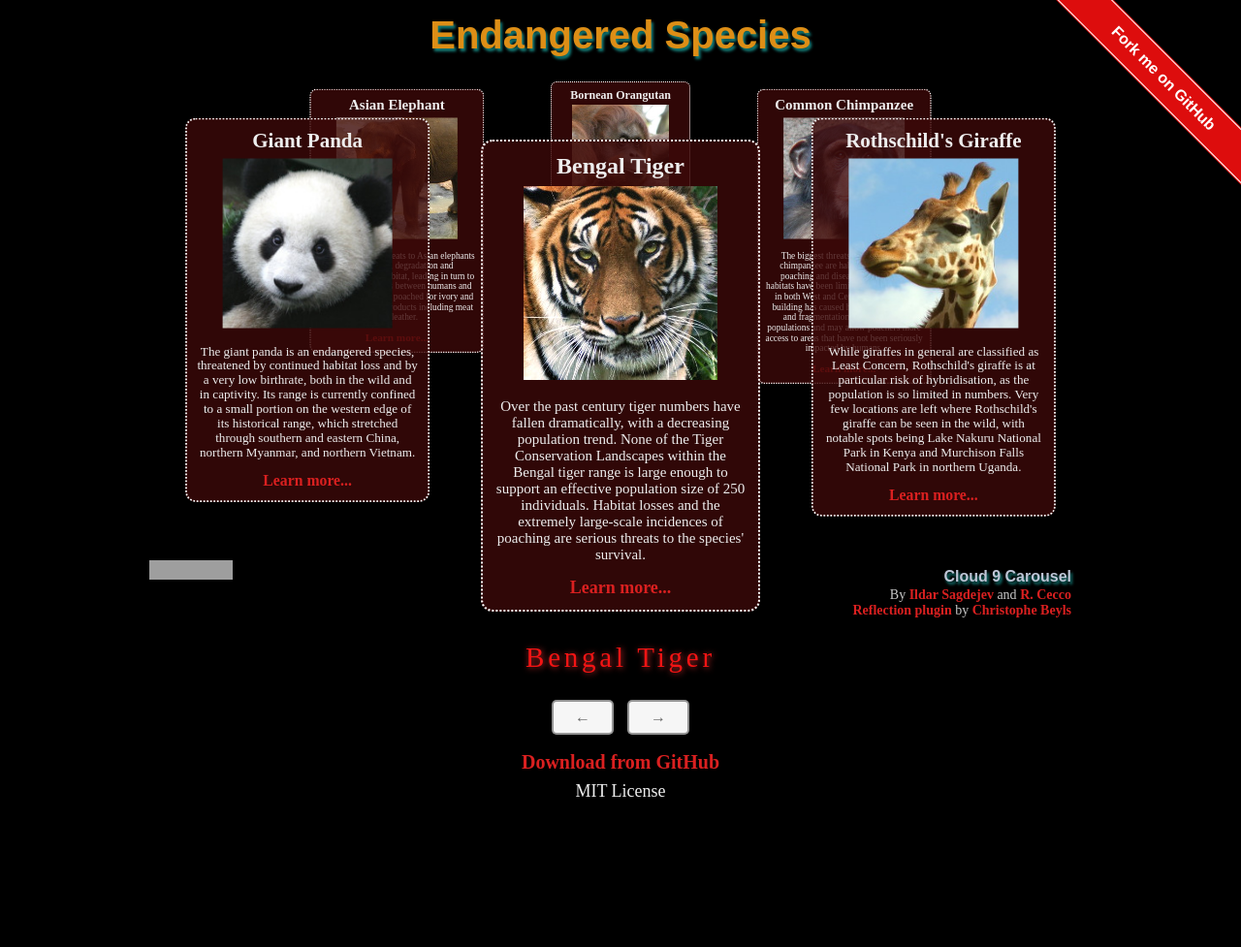
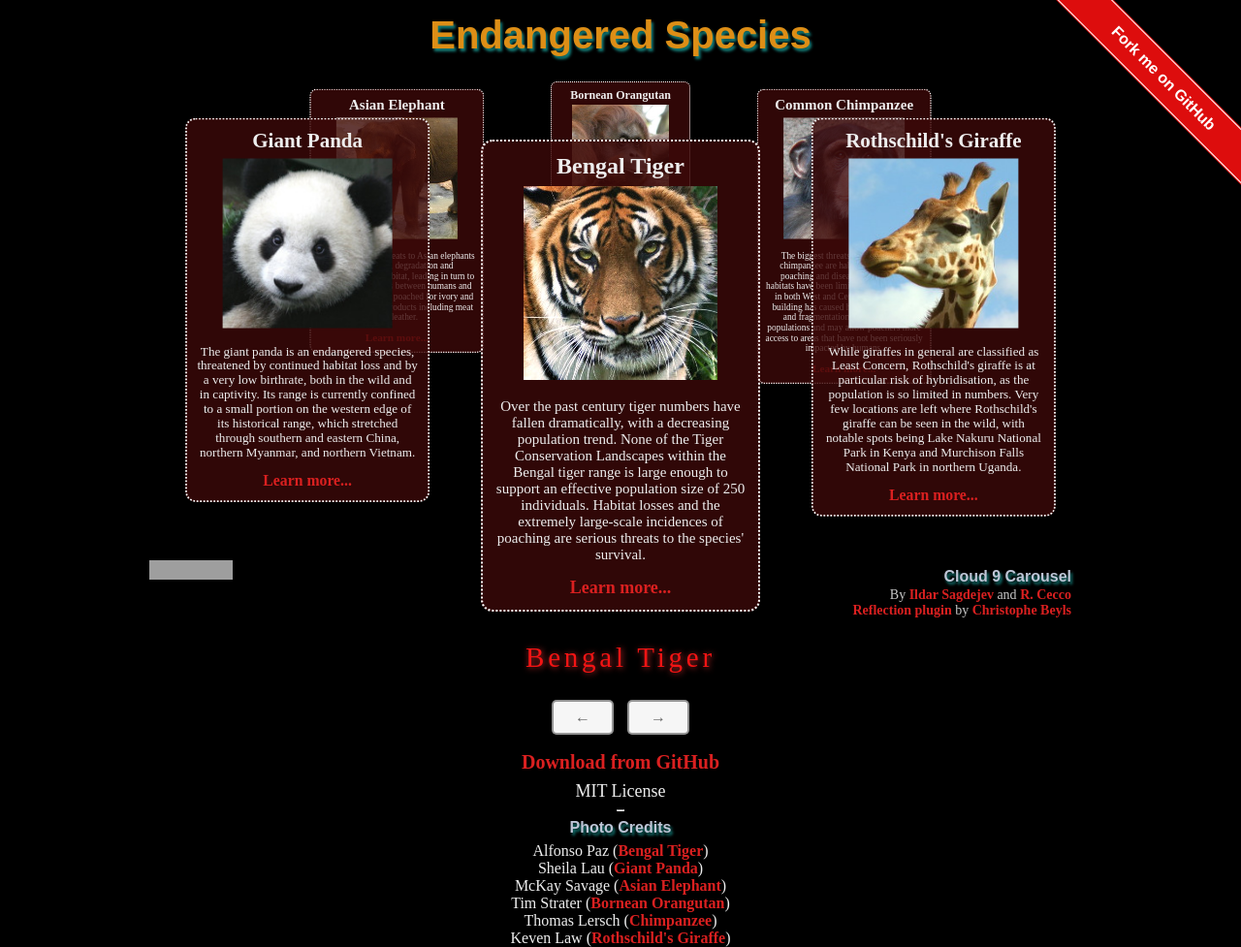
Before and after one commit to specious/cloud9carousel, a plain HTML site: page species.html in a window 1280 px wide. Shown: the whole page at 97% size. Before the commit the page ends 827 px from the top, so only its background shows below. Drawn offline with Linux system fonts and the light colour scheme; grey boxes are pictures that could not be loaded.

Commit message:
Species demo: added photo credits

```diff
--- a/species.html
+++ b/species.html
@@ -35,11 +35,27 @@
     .card p {
       font-size: 15px;
     }
+    footer hr {
+      width: 6px;
+    }
     #share {
       top: -84px;
     }
     #credits {
       top: -78px;
+    }
+    #photo-credits {
+      text-align: center;
+    }
+    #photo-credits h1 {
+      font-size: 1em;
+      margin-top: 0;
+      margin-bottom: 6px;
+    }
+    #photo-credits > ul {
+      list-style: none;
+      padding: 0;
+      margin-top: 0;
     }
   </style>
 </head>
@@ -130,6 +146,30 @@
           </li>
         </ul>
       </div>
+      <hr>
+      <div id="photo-credits">
+        <ul>
+          <h1>Photo Credits</h1>
+          <li>
+            Alfonso Paz (<a href="http://commons.wikimedia.org/wiki/File:Tigre_de_Bengala-Panthera_tigris_tigris.jpg">Bengal Tiger</a>)
+          </li>
+          <li>
+            Sheila Lau (<a href="http://commons.wikimedia.org/wiki/File:Panda_Cub_from_Wolong,_Sichuan,_China.JPG">Giant Panda</a>)
+          </li>
+          <li>
+              McKay Savage (<a href="http://commons.wikimedia.org/wiki/File:Sri_Lanka_-_047_-_Elephant_Orphanage_(1632251578).jpg">Asian Elephant</a>)
+          </li>
+          <li>
+              Tim Strater (<a href="https://commons.wikimedia.org/wiki/File:Borneose_orang-oetan_(3835119038).jpg">Bornean Orangutan</a>)
+          </li>
+          <li>
+              Thomas Lersch (<a href="http://commons.wikimedia.org/wiki/File:Schimpanse_Zoo_Leipzig.jpg">Chimpanzee</a>)
+          </li>
+          <li>
+            Keven Law (<a href="http://commons.wikimedia.org/wiki/File:Giraffe_Portrait,_Woburn_Safari_Park.jpg">Rothschild's Giraffe</a>)
+          </li>
+        </ul>
+      </div>
     </footer>
   </div>
   <script src="js/lib/jquery.js"></script>
```
